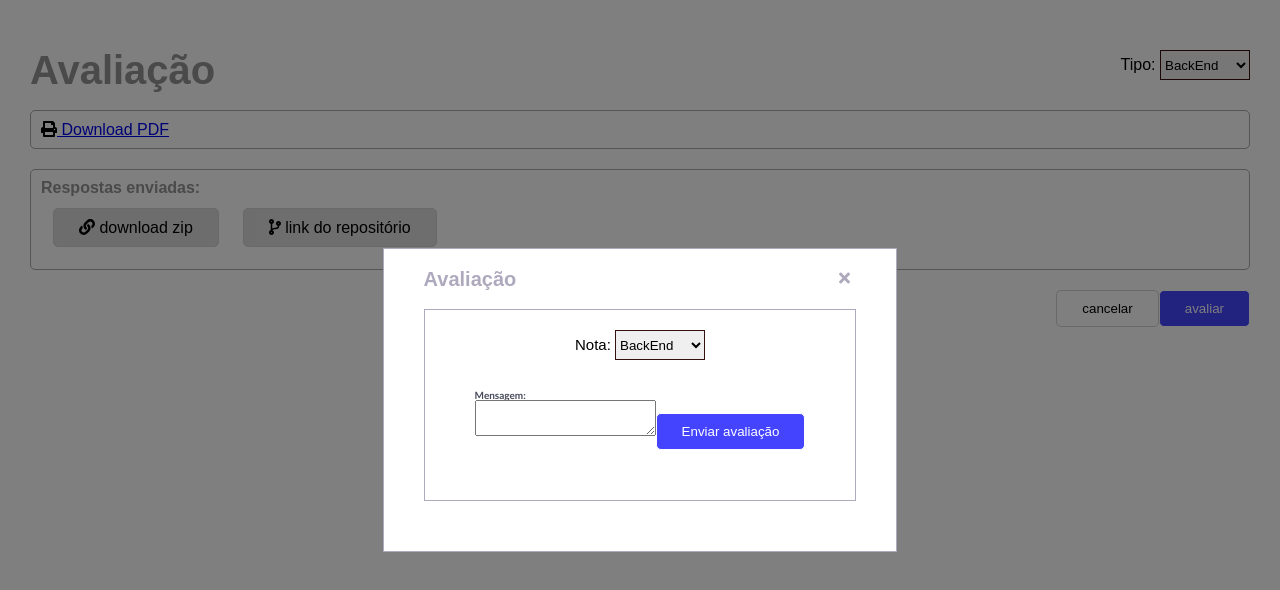
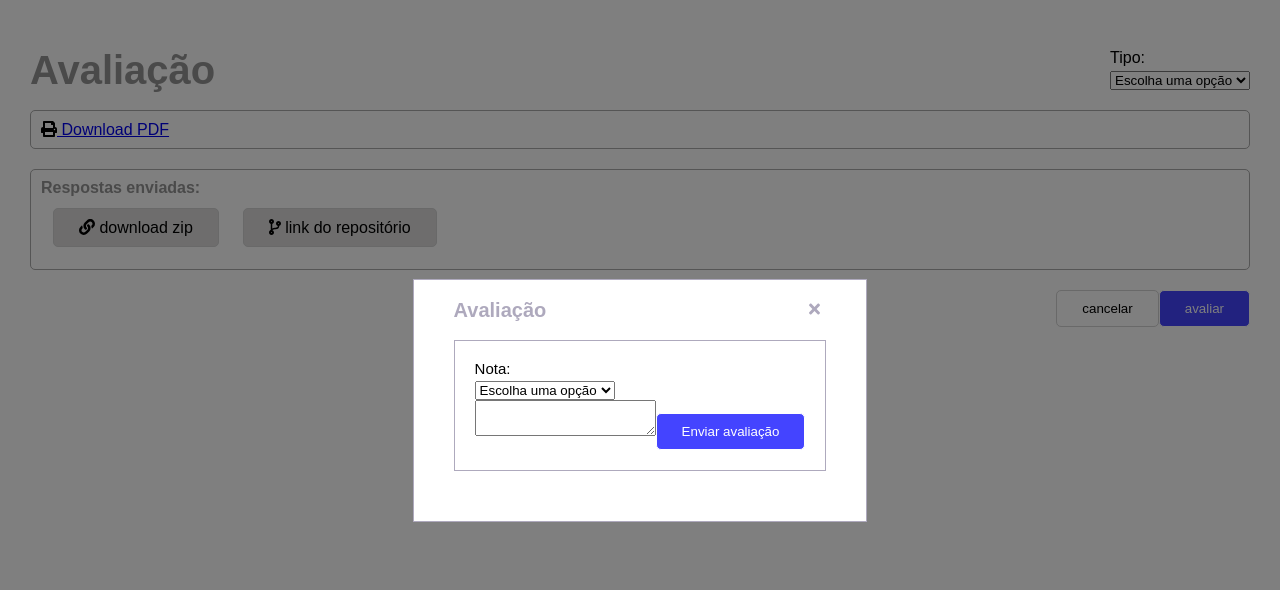
Before and after one commit to aceleradora-TW/acelera-mais-front, a React (Create React App) app: page /evaluation-challenge in a window 1280 px wide. Both pictures are taken after a click on the button "avaliar". Shown: the top 590 px of the page. Built offline with nearby package versions, Linux system fonts and the light colour scheme; what react-dotenv would draw is missing.

Commit message:
adicionado componente select

```diff
--- a/package.json
+++ b/package.json
@@ -21,11 +21,7 @@
     "react-router-dom": "^6.0.2",
     "react-dotenv": "^0.1.3",
     "react-scripts": "4.0.3",
-<<<<<<< HEAD
     "storybook": "^6.4.4",
-=======
-    "storybook": "^6.3.12",
->>>>>>> 0eb05d0564e6d5e2480b5f937ebc1429ba96db8d
     "web-vitals": "^1.0.1",
     "yarn": "^1.22.17"
   },
--- a/src/components/select/index.js
+++ b/src/components/select/index.js
@@ -2,7 +2,7 @@ import './select.css'
 
 const Select = ({ options, onChange, placeholder, name, label }) => {
   return (
-    <div>
+    <div className="select-container">
       <label>{label}</label>
       <select name={name} onChange={onChange}>
         <option>{placeholder}</option>
--- a/src/components/select/select.css
+++ b/src/components/select/select.css
@@ -1,16 +1,5 @@
-#select {
-  height: 30px;
-  width: 90px;
-  font-size: auto;
-  border-color: rgb(54, 15, 15);
-  border-radius: 3px 3px solid black;
-}
-label {
+.select-container label{
   display: flex;
   justify-content: flex-start;
-  font-weight: 900;
-  font-family: "Trebuchet MS", "Lucida Sans Unicode", "Lucida Grande",
-    "Lucida Sans", Arial, sans-serif;
-  color: rgb(70, 74, 90);
-  font-size: 10px;
+  margin-bottom: 5px;
 }
--- a/src/pages/evaluation-challenge/index.js
+++ b/src/pages/evaluation-challenge/index.js
@@ -7,6 +7,7 @@ import Buttons from '../../components/buttons/default'
 import Button from '../../components/buttons/primary'
 import { Modal } from '../../components/modal'
 import exercises from '../../mocks/exercise-mock.json'
+import Select from '../../components/select'
 
 export const EvaluationChallenge = () => {
   const exercise = exercises[0]
@@ -14,13 +15,11 @@ export const EvaluationChallenge = () => {
     <div className="page-container">
       <section className="head">
         <h1>Avaliação </h1>
-        <div className="select">
-          <span>Tipo: </span>
-          <select name="select" id="select">
-            <option value="BackEnd" selected>BackEnd</option>
-            <option value="FrontEnd">FrontEnd</option>
-          </select>
-        </div>
+          <Select label="Tipo:" placeholder="Escolha uma opção" options={[
+            { label: 'Backend', value: 0 },
+            { label: 'Frontend', value: 1 },
+            { label: 'Fullstack', value: 2 }
+          ]} ></Select>
       </section>
       <div className="download">
       <FontAwesomeIcon icon={faPrint} />
@@ -36,16 +35,16 @@ export const EvaluationChallenge = () => {
       <div className="buttons">
         <Buttons classe={'button-default'} text="cancelar"></Buttons>
         <Modal classe={'button-primary'} text="avaliar" title="Avaliação">
-          <div className="select2">
-            <span>Nota: </span>
-            <select name="select" id="select">
-              <option value="BackEnd" selected>BackEnd</option>
-              <option value="FrontEnd">FrontEnd</option>
-            </select>
-          </div>
-          <div className="form-group">
-            <label htmlFor="message-text" className="col-form-label">Mensagem:</label>
-            <textarea className="form-control" id="message-text"></textarea>
+        <div className="form-group">
+        <Select label="Nota:" placeholder="Escolha uma opção" options={[
+          { label: 0, value: 0 },
+          { label: 1, value: 1 },
+          { label: 2, value: 2 },
+          { label: 3, value: 3 },
+          { label: 4, value: 4 },
+          { label: 5, value: 5 }
+        ]} ></Select>
+            <textarea label="mensagem" className="form-control" id="message-text"></textarea>
           <Button classe={'button-primary'} text="Enviar avaliação"></Button>
           </div>
         </Modal>
--- a/src/pages/evaluation-challenge/style.css
+++ b/src/pages/evaluation-challenge/style.css
@@ -51,11 +51,3 @@ color: black;
 margin: 1%;
 text-decoration: none;
 }
-.select2{
-text-align: center;
-
-}
-.form-group{
-  padding: 30px;
-  text-align: center;
-}
```
Also changed, not shown: 1 other file (tests, documents, lock files or other folders).
